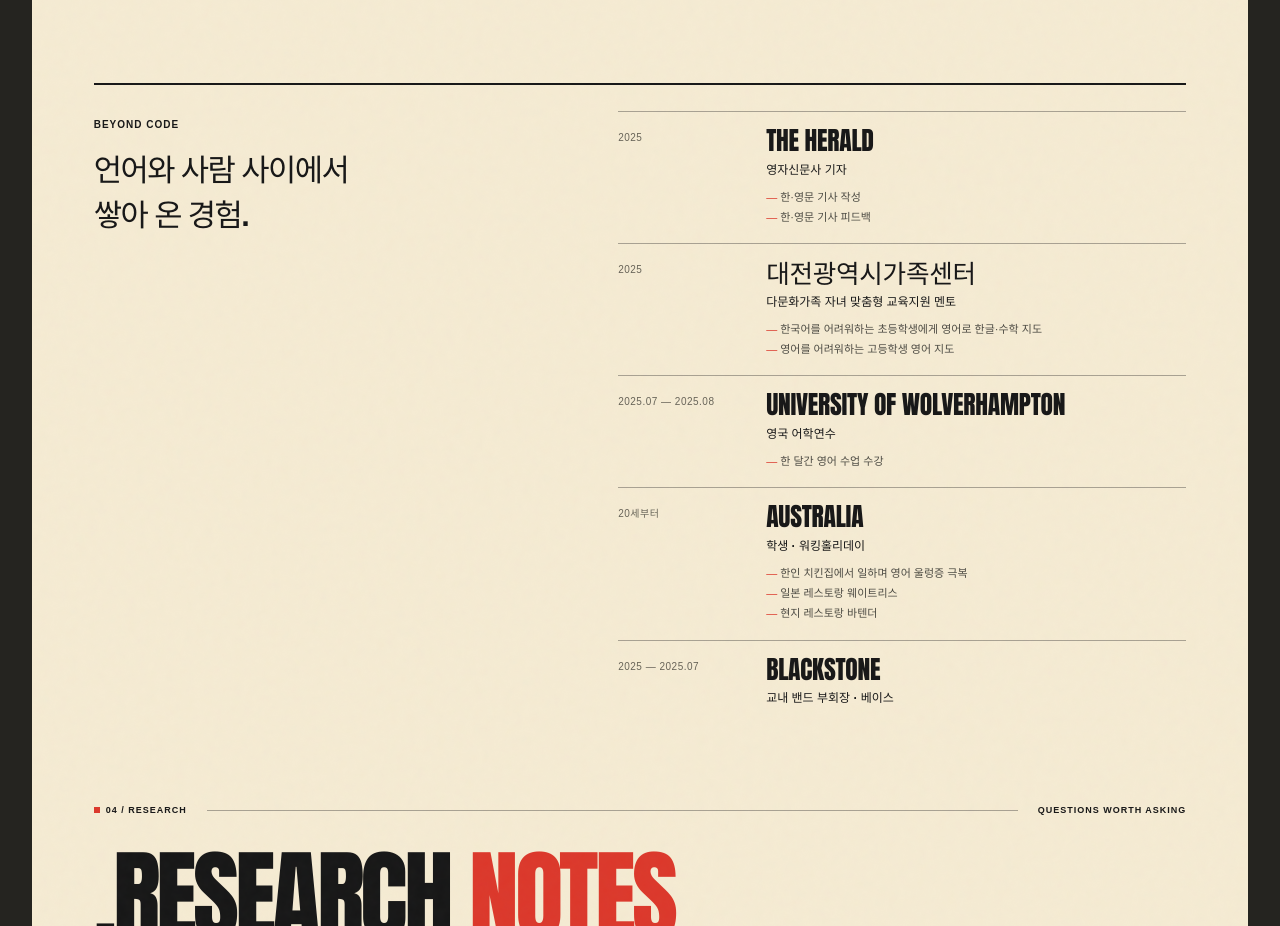
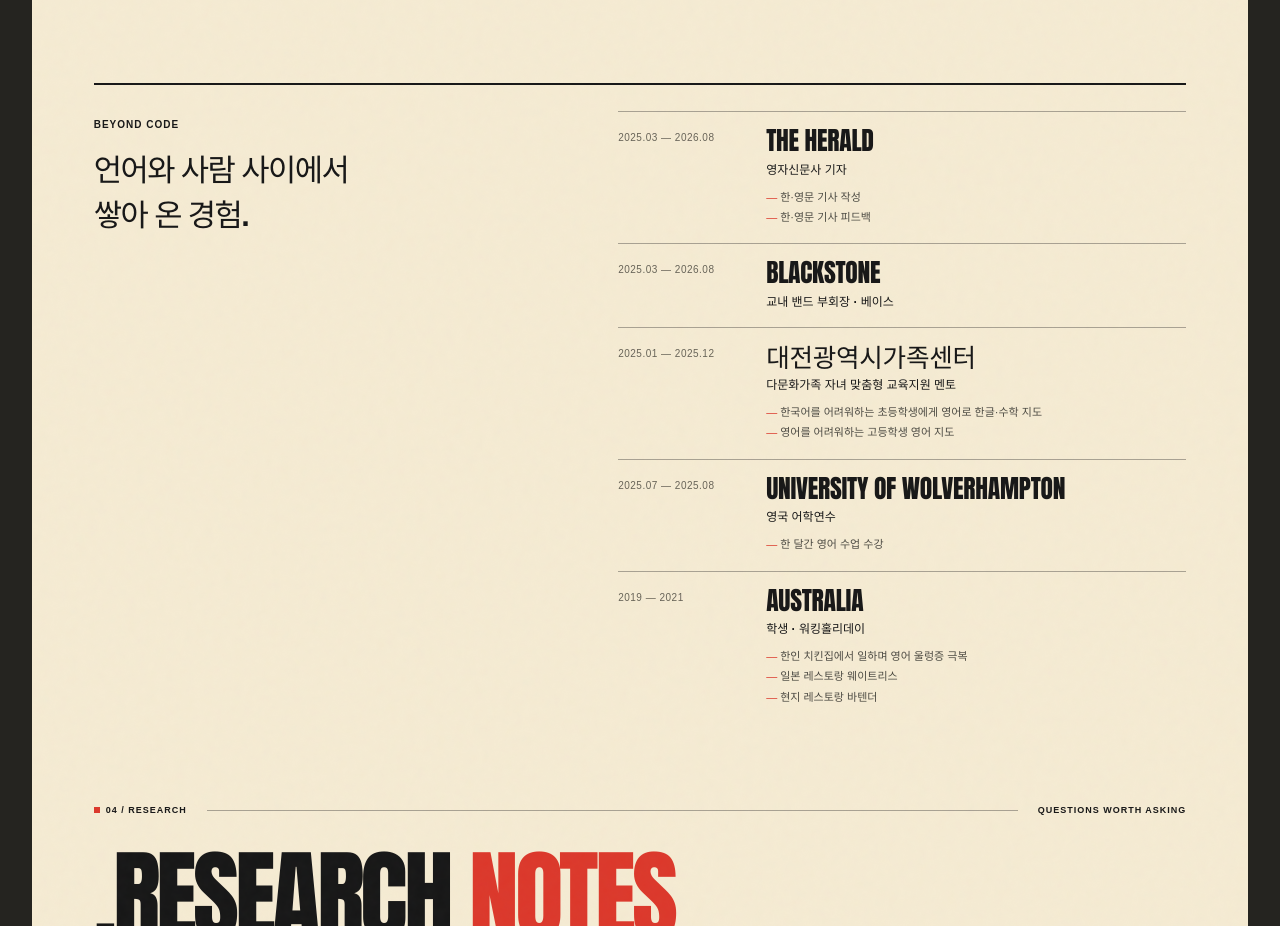
Before and after one commit to improvv/portfolio, a React (Vite) app: page /#/ in a window 1280 px wide. Shown: the part 2560-3486 px from the top of the page. Built offline with nearby package versions, Linux system fonts and the light colour scheme.

Commit message:
fix: Beyond Code 활동 기간 수정 및 최신순 정렬

```diff
--- a/src/data/portfolio.ts
+++ b/src/data/portfolio.ts
@@ -107,16 +107,23 @@ export const experiences: Experience[] = [
 
 // 개발 외 경험: 영어 소통과 사람을 대하는 경험
 export const beyondCode: BeyondCode[] = [
+  // 최신순(종료 시점 기준)
   {
     title: "THE HERALD",
     role: "영자신문사 기자",
-    period: "2025",
+    period: "2025.03 — 2026.08",
     points: ["한·영문 기사 작성", "한·영문 기사 피드백"],
+  },
+  {
+    title: "BLACKSTONE",
+    role: "교내 밴드 부회장 · 베이스",
+    period: "2025.03 — 2026.08",
+    points: [],
   },
   {
     title: "대전광역시가족센터",
     role: "다문화가족 자녀 맞춤형 교육지원 멘토",
-    period: "2025",
+    period: "2025.01 — 2025.12",
     points: [
       "한국어를 어려워하는 초등학생에게 영어로 한글·수학 지도",
       "영어를 어려워하는 고등학생 영어 지도",
@@ -131,18 +138,12 @@ export const beyondCode: BeyondCode[] = [
   {
     title: "AUSTRALIA",
     role: "학생 · 워킹홀리데이",
-    period: "20세부터",
+    period: "2019 — 2021",
     points: [
       "한인 치킨집에서 일하며 영어 울렁증 극복",
       "일본 레스토랑 웨이트리스",
       "현지 레스토랑 바텐더",
     ],
-  },
-  {
-    title: "BLACKSTONE",
-    role: "교내 밴드 부회장 · 베이스",
-    period: "2025 — 2025.07",
-    points: [],
   },
 ];
 
```
